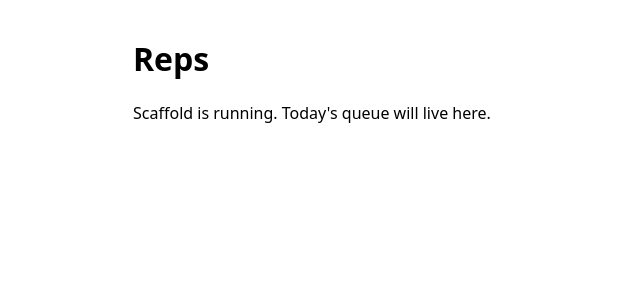
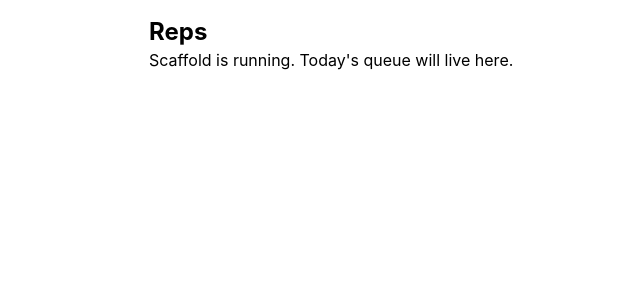
Before and after one commit to nthnco/reps, a React (Vite) app in the folder frontend/: page / in a window 1280 px wide. Shown: the top 300 px of the page, without its empty margins (123-763 px from the left). Built offline with nearby package versions, Linux system fonts and the light colour scheme.

Commit message:
Set up Tailwind CSS

```diff
--- a/frontend/package.json
+++ b/frontend/package.json
@@ -17,6 +17,7 @@
   },
   "devDependencies": {
     "@hey-api/openapi-ts": "0.99.0",
+    "@tailwindcss/vite": "^4.3.3",
     "@testing-library/jest-dom": "^7.0.1",
     "@testing-library/react": "^16.3.3",
     "@types/node": "^24.13.3",
@@ -25,6 +26,7 @@
     "@vitejs/plugin-react": "^6.1.1",
     "jsdom": "^29.1.1",
     "oxlint": "^1.81.0",
+    "tailwindcss": "^4.3.3",
     "typescript": "~6.0.2",
     "vite": "^8.3.0",
     "vitest": "^5.0.3"
--- a/frontend/src/App.tsx
+++ b/frontend/src/App.tsx
@@ -1,7 +1,7 @@
 function App() {
   return (
-    <main>
-      <h1>Reps</h1>
+    <main className="mx-auto max-w-3xl p-4">
+      <h1 className="text-2xl font-bold">Reps</h1>
       <p>Scaffold is running. Today's queue will live here.</p>
     </main>
   )
--- a/frontend/src/index.css
+++ b/frontend/src/index.css
@@ -1,10 +1,6 @@
+@import "tailwindcss";
+
 :root {
-  font-family: system-ui, sans-serif;
+  /* Native form controls and scrollbars follow the OS light/dark setting. */
   color-scheme: light dark;
 }
-
-body {
-  margin: 0 auto;
-  max-width: 48rem;
-  padding: 1rem;
-}
--- a/frontend/vite.config.ts
+++ b/frontend/vite.config.ts
@@ -1,9 +1,10 @@
+import tailwindcss from '@tailwindcss/vite'
 import react from '@vitejs/plugin-react'
 import { defineConfig } from 'vitest/config'
 
 // https://vite.dev/config/
 export default defineConfig({
-  plugins: [react()],
+  plugins: [react(), tailwindcss()],
   server: {
     proxy: {
       '/api': 'http://127.0.0.1:8000',
```
Also changed, not shown: 1 other file (tests, documents, lock files or other folders).
